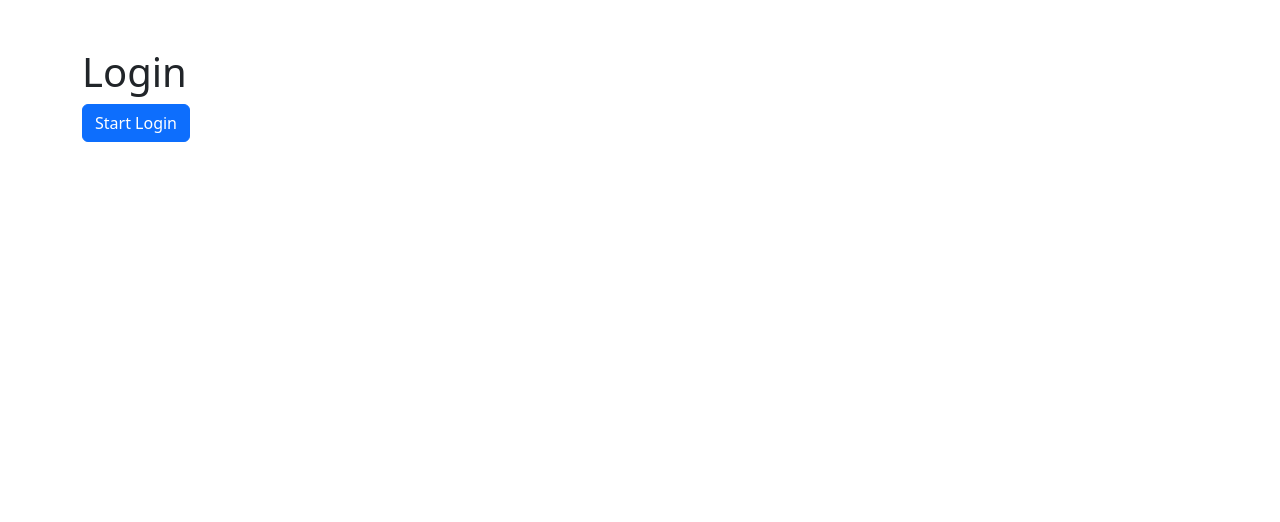
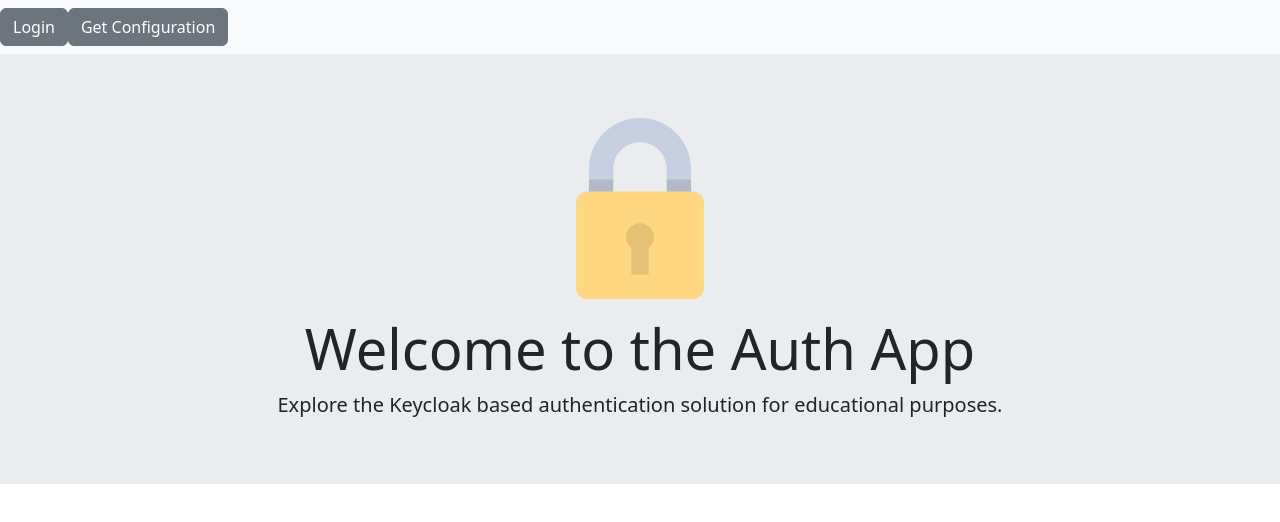
Before and after one commit to konstantin-evo/auth-with-vite-and-react, a React (Vite) app: page / in a window 1280 px wide. Shown: the top 522 px of the page. Built offline with nearby package versions, Linux system fonts and the light colour scheme.

Commit message:
Add "fetchOpenidConfig" functionality

```diff
--- a/src/App.jsx
+++ b/src/App.jsx
@@ -1,39 +1,70 @@
-import { useState } from 'react';
+import {useState} from 'react';
 import axios from 'axios';
 
 const App = () => {
     const [openidConfig, setOpenidConfig] = useState(null);
+    const [error, setError] = useState(null);
 
     const fetchOpenidConfig = async () => {
         try {
             const openidConfigurationUrl = import.meta.env.VITE_OPENID_CONFIGURATION_URL;
             const response = await axios.get(openidConfigurationUrl);
             setOpenidConfig(response.data);
-            console.log(response.data);
+            setError(null);
         } catch (error) {
             console.error('Error fetching OpenID configuration:', error);
+            setError('Failed to fetch OpenID configuration');
         }
     };
 
-    const handleLogin = async () => {
-        await fetchOpenidConfig();
-        if (openidConfig) {
-            const clientId = import.meta.env.VITE_CLIENT_ID;
-            const redirectUri = import.meta.env.VITE_REDIRECT_URI;
-            const authorizationEndpoint = openidConfig.authorization_endpoint;
-            const responseType = 'code';
-            const scope = 'openid profile email';
+    const handleLogin = () => {
+        const clientId = import.meta.env.VITE_CLIENT_ID;
+        const redirectUri = import.meta.env.VITE_REDIRECT_URI;
+        const authorizationEndpoint = import.meta.env.VITE_AUTH_URL;
+        const responseType = 'code';
+        const scope = 'openid profile email';
 
+        if (authorizationEndpoint) {
             window.location.href = `${authorizationEndpoint}?client_id=${clientId}&redirect_uri=${redirectUri}&response_type=${responseType}&scope=${scope}`;
         }
     };
 
     return (
-        <div className="container mt-5">
-            <h1>Login</h1>
-            <button className="btn btn-primary" onClick={handleLogin}>
-                Start Login
-            </button>
+        <div>
+            <nav className="navbar navbar-expand-lg navbar-light bg-light">
+                <div className="collapse navbar-collapse">
+                    <ul className="navbar-nav ml-auto">
+                        <li className="nav-item">
+                            <button className="btn btn-secondary" onClick={handleLogin}>
+                                Login
+                            </button>
+                        </li>
+                        <li className="nav-item">
+                            <button className="btn btn-secondary ml-2" onClick={fetchOpenidConfig}>
+                                Get Configuration
+                            </button>
+                        </li>
+                    </ul>
+                </div>
+            </nav>
+            <div className="jumbotron text-center p-5" style={{ backgroundColor: '#eaecef' }}>
+                <img className="p-3" src="/lock-closed.svg"
+                     alt="Closed Lock Icon" style={{width: '18%'}}/>
+                <h1 className="display-4">Welcome to the Auth App</h1>
+                <p className="lead">Explore the Keycloak based authentication solution for educational purposes.</p>
+            </div>
+            <div className="container mt-4">
+                <div className="row">
+                    <div className="col-12">
+                        <div id="configResults">
+                            {error && <div className="alert alert-danger">{error}</div>}
+                            {openidConfig && (
+                                <pre>{JSON.stringify(openidConfig, null, 2)}</pre>
+                            )}
+                        </div>
+                    </div>
+                </div>
+            </div>
         </div>
     );
 };
```
Also changed, not shown: public/lock-closed.svg (added), 1 other file (tests, documents, lock files or other folders).
